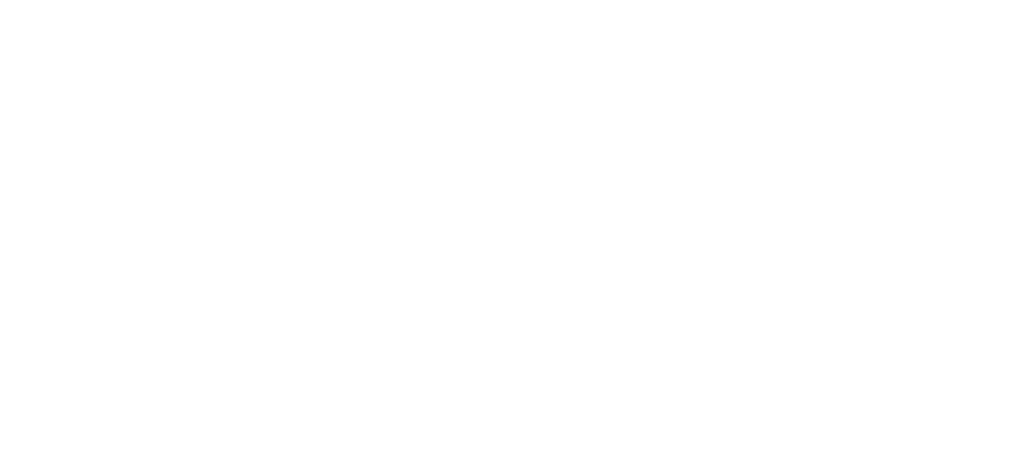
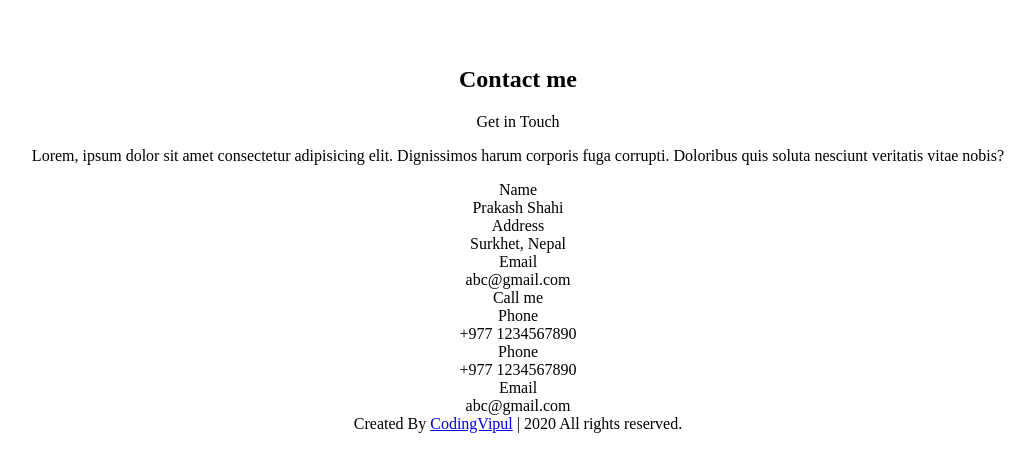
Before and after one commit to Vipullprajapati/advertising, a React (Vite) app in the folder my-app/: page / in a window 1280 px wide. Shown: the part 3190-3660 px from the top of the page, without its empty margins (122-1157 px from the left). Before the commit the page ends 3276 px from the top, so only its background shows below. Built offline with nearby package versions, Linux system fonts and the light colour scheme.

Commit message:
footer section created

```diff
--- a/my-app/src/App.jsx
+++ b/my-app/src/App.jsx
@@ -230,6 +230,83 @@
         </div>
       </section>
 
+      {/* Contact section */}
+
+      <section class="contact" id="contact">
+        <div class="max-width">
+          <h2 class="title">Contact me</h2>
+          <div class="contact-content">
+            <div class="column left">
+              <div class="text">Get in Touch</div>
+              <p>
+                Lorem, ipsum dolor sit amet consectetur adipisicing elit.
+                Dignissimos harum corporis fuga corrupti. Doloribus quis soluta
+                nesciunt veritatis vitae nobis?
+              </p>
+              <div class="icons">
+                <div class="row">
+                  <i class="fas fa-user"></i>
+                  <div class="info">
+                    <div class="head">Name</div>
+                    <div class="sub-title">Prakash Shahi</div>
+                  </div>
+                </div>
+                <div class="row">
+                  <i class="fas fa-map-marker-alt"></i>
+                  <div class="info">
+                    <div class="head">Address</div>
+                    <div class="sub-title">Surkhet, Nepal</div>
+                  </div>
+                </div>
+                <div class="row">
+                  <i class="fas fa-envelope"></i>
+                  <div class="info">
+                    <div class="head">Email</div>
+                    <div class="sub-title">abc@gmail.com</div>
+                  </div>
+                </div>
+                <div class="cloumn right">
+                  <div class="text">Call me</div>
+                  <div class="icons">
+                    <div class="row">
+                      <i class="fas fa-phone"></i>
+                      <div class="info">
+                        <div class="head">Phone</div>
+                        <div class="sub-title">+977 1234567890</div>
+                      </div>
+                    </div>
+                    <div class="row">
+                      <i class="fas fa-phone"></i>
+                      <div class="info">
+                        <div class="head">Phone</div>
+                        <div class="sub-title">+977 1234567890</div>
+                      </div>
+                    </div>
+                    <div class="row">
+                      <i class="fas fa-phone"></i>
+                      <div class="info">
+                        <div class="head">Email</div>
+                        <div class="sub-title">abc@gmail.com</div>
+                      </div>
+                    </div>
+                  </div>
+              </div>
+            </div>
+          </div>
+        </div>
+        </div>
+      </section>
+
+
+      {/* Footer section */}
+
+      <footer>
+        <span>
+          Created By <a href="#">CodingVipul</a> |{" "}
+          <span class="far fa-copyright"></span> 2020 All rights reserved.
+        </span>
+      </footer>
+
     </>
   );
 }
```
